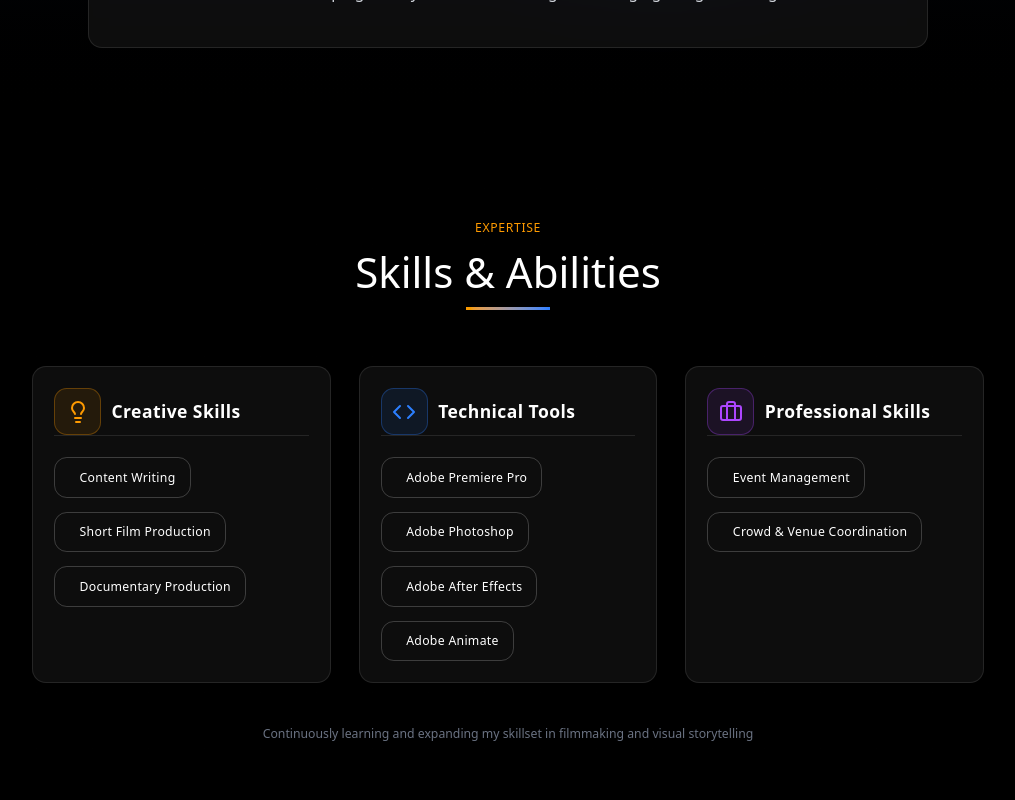
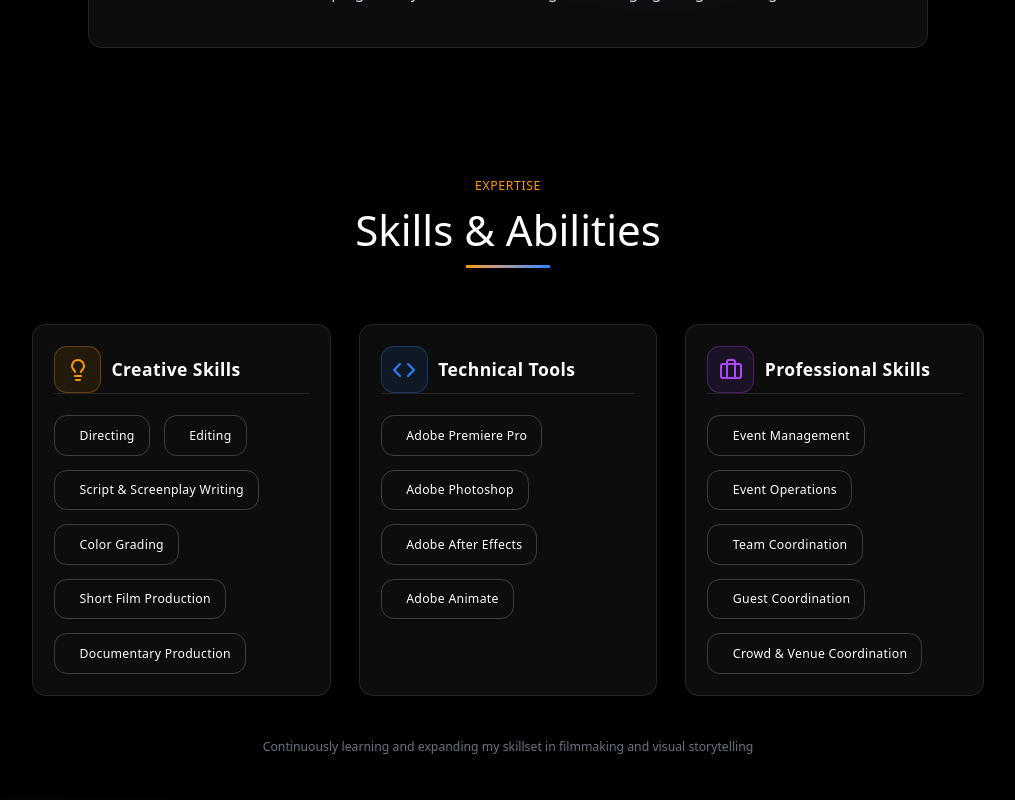
Before and after one commit to Pawanrajsrinivas/Portfolio, a React (Vite) app: page / in a window 1280 px wide. Shown: the part 1480-2280 px from the top of the page, without its empty margins (132-1147 px from the left). Built offline with nearby package versions, Linux system fonts and the light colour scheme.

Commit message:
Update SkillsSectionCinematic.tsx

```diff
--- a/src/components/SkillsSectionCinematic.tsx
+++ b/src/components/SkillsSectionCinematic.tsx
@@ -13,7 +13,10 @@ export function SkillsSectionCinematic() {
       title: 'Creative Skills',
       color: 'amber',
       skills: [
-        { name: 'Content Writing' },
+        { name: 'Directing' },
+        { name: 'Editing ' },
+        { name: 'Script & Screenplay Writing' },
+        { name: 'Color Grading' },
         { name: 'Short Film Production' },
         { name: 'Documentary Production' },
       ],
@@ -35,6 +38,9 @@ export function SkillsSectionCinematic() {
       color: 'purple',
       skills: [
         { name: 'Event Management' },
+        { name: 'Event Operations' },
+        { name: 'Team Coordination' },
+        { name: 'Guest Coordination' },
         { name: 'Crowd & Venue Coordination' },
       ],
     },
@@ -71,7 +77,7 @@ export function SkillsSectionCinematic() {
     <section
       id="skills"
       ref={ref}
-      className="py-24 bg-black relative overflow-hidden"
+      className="py-12 bg-black relative overflow-hidden"
     >
       {/* Background pattern */}
       <div className="absolute inset-0 opacity-5">
```
